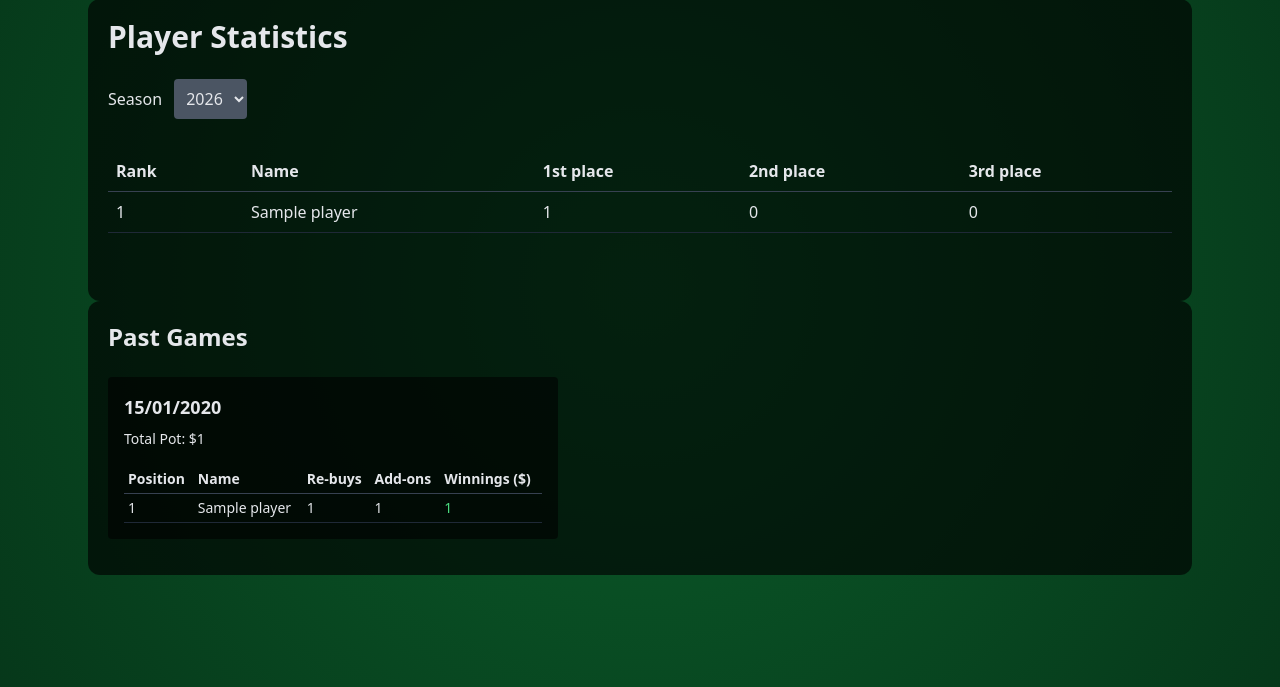
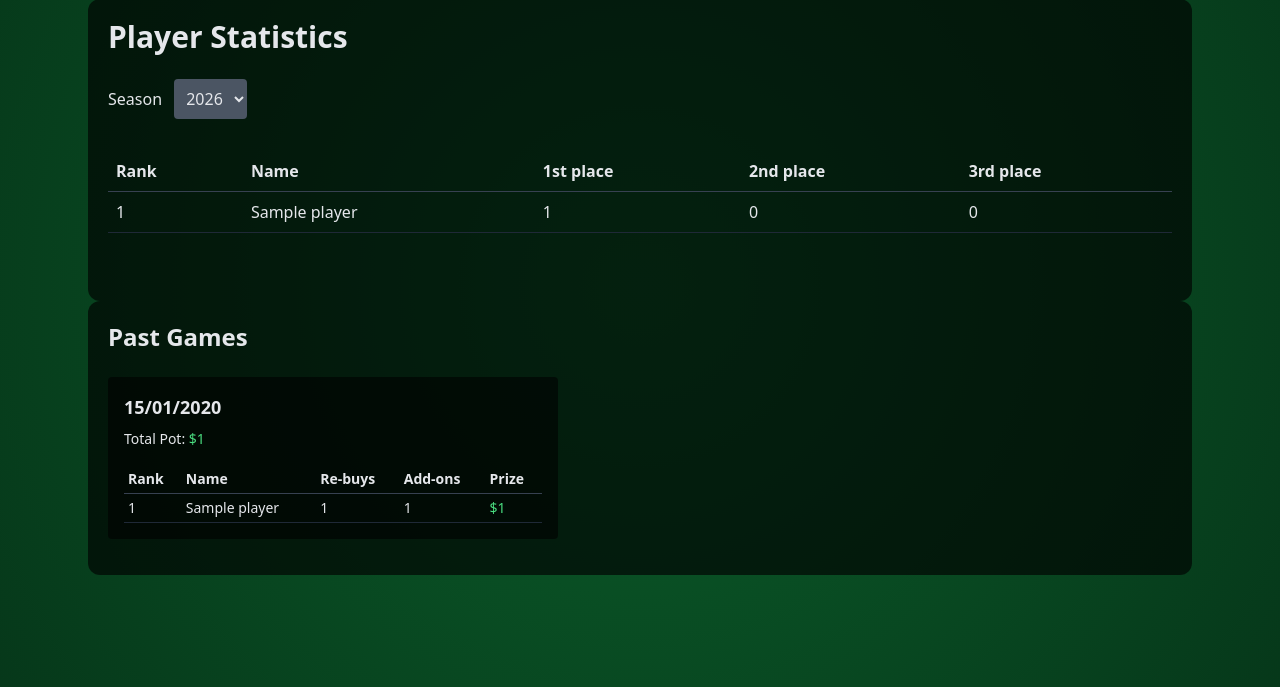
Before and after one commit to sohflp/fastapi-poker, a FastAPI app: page /stats in a window 1280 px wide. Shown: the part 113-800 px from the top of the page. Run offline with FastAPI, Linux system fonts and the light colour scheme; tables that the repository leaves empty hold one stand-in row (values such as "Sample post"); some libraries are stand-ins or nearby versions.

Commit message:
Update style and columns names in stats page

```diff
--- a/app/templates/stats.html
+++ b/app/templates/stats.html
@@ -68,15 +68,11 @@
         <div class="min-w-[450px] bg-black bg-opacity-60 rounded p-4">
 
             <h3 class="text-lg font-bold mb-2">
-
                 {{ g.game.date | format_datetime }}
-
             </h3>
 
             <p class="text-sm mb-4">
-
-                Total Pot: ${{ g.results | sum(attribute="winnings") }}
-
+                Total Pot: <span class="text-green-400">${{ g.results | sum(attribute="winnings") }}</span>
             </p>
 
             <table class="w-full text-sm">
@@ -85,11 +81,11 @@
 
                     <tr>
 
-                        <th class="p-1 text-left">Position</th>
+                        <th class="p-1 text-left">Rank</th>
                         <th class="p-1 text-left">Name</th>
                         <th class="p-1 text-left">Re-buys</th>
                         <th class="p-1 text-left">Add-ons</th>
-                        <th class="p-1 text-left">Winnings ($)</th>
+                        <th class="p-1 text-left">Prize</th>
 
                     </tr>
 
@@ -111,8 +107,12 @@
 
                         <td class="p-1">{{ r.addons }}</td>
 
+                        {% if r.winnings > 0 %}
                         <td class="p-1 text-green-400">
-                            {{ r.winnings }}
+                        {% else %}
+                        <td class="p-1">
+                        {% endif %}
+                            ${{ r.winnings }}
                         </td>
 
                     </tr>
```
